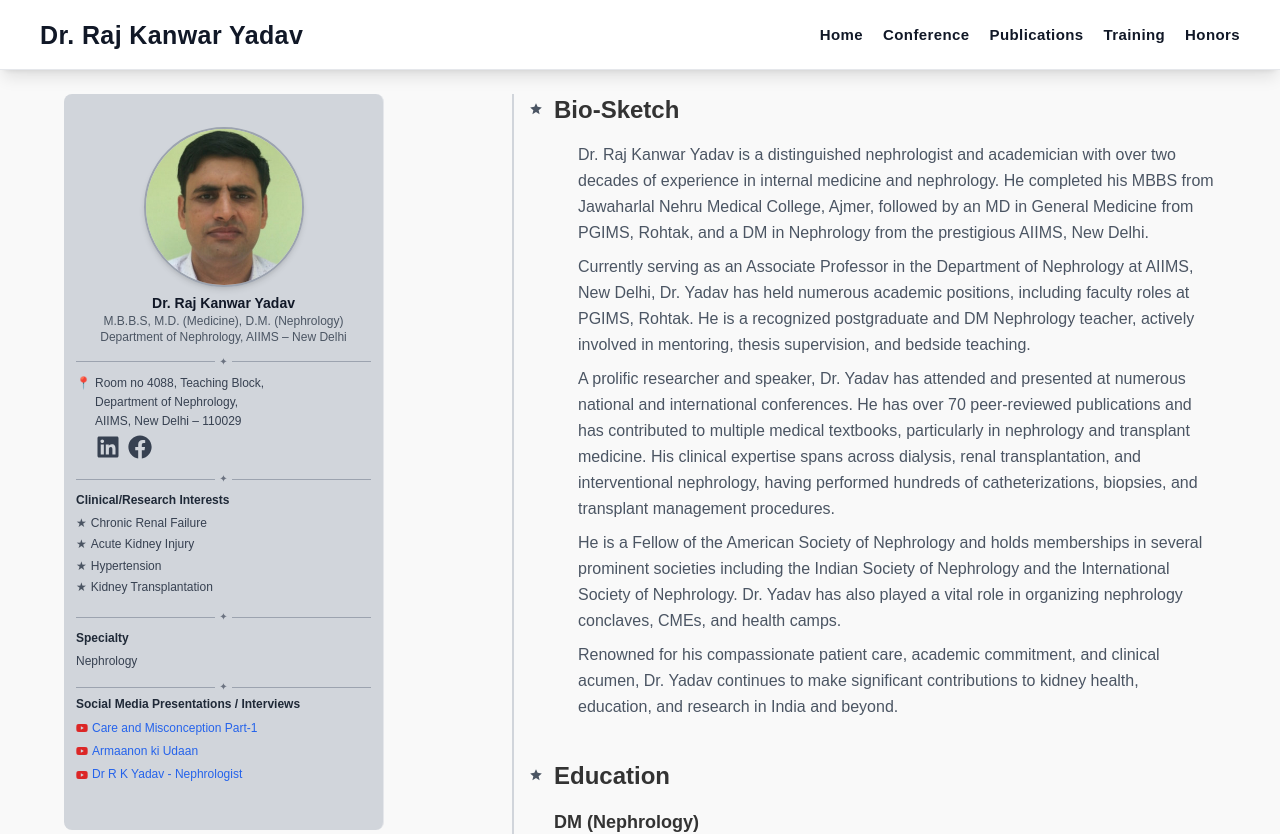
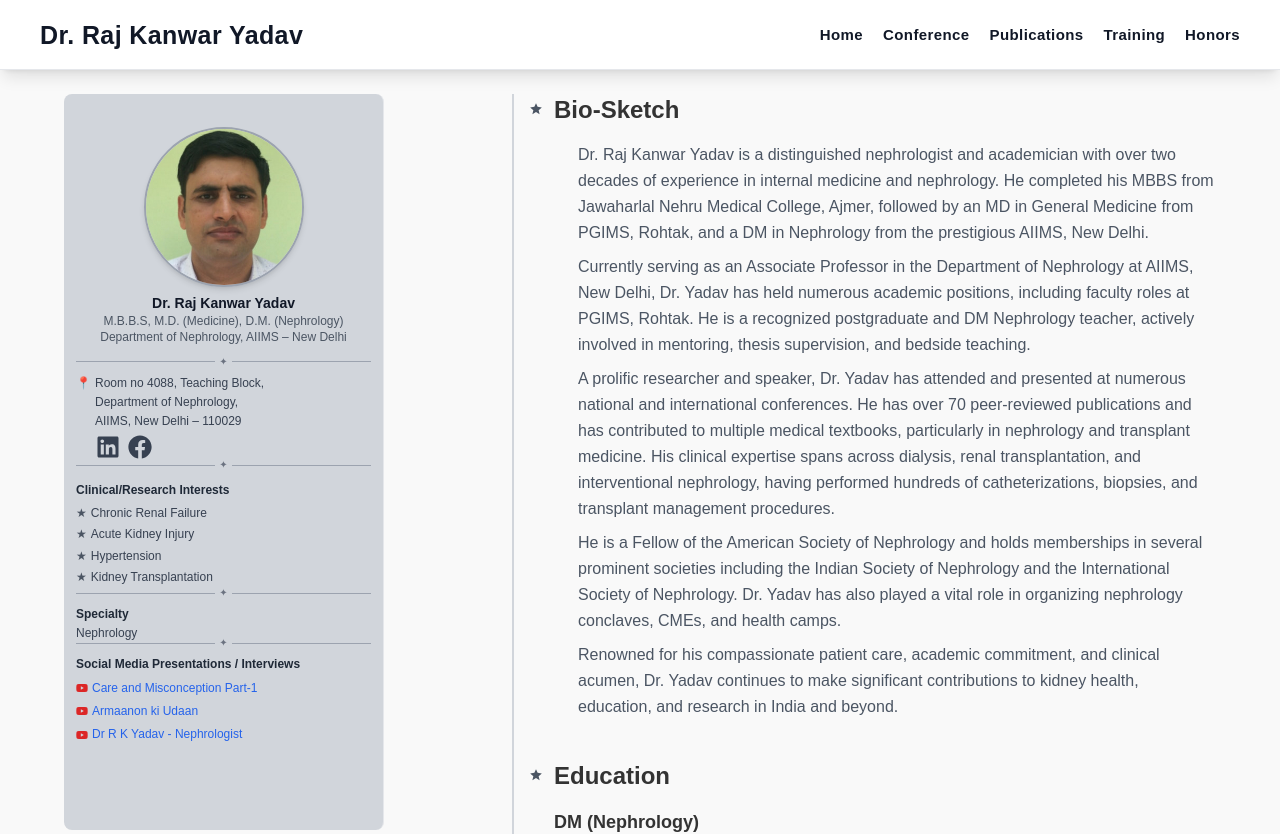
Before and after one commit to vignesh-vc/rajkanwar.yadav-2, a React (Create React App) app: page / in a window 1280 px wide. Shown: the top 834 px of the page. Built offline with nearby package versions, Linux system fonts and the light colour scheme.

Commit message:
update style

```diff
--- a/src/pages/About.js
+++ b/src/pages/About.js
@@ -363,7 +363,7 @@ const About = () => {
               </span>
             </div>
 
-            <ul className="flex items-start gap-2 pl-5">
+            <ul className="flex items-start  gap-2 pl-5">
               {socialLinks.map((link, idx) => (
                 <li key={idx}>
                   <a
@@ -380,7 +380,7 @@ const About = () => {
           </section>
 
           {/* Divider */}
-          <div className="flex items-center w-full my-1">
+          <div className="flex items-center w-full mt-[-10px] my-2">
             <hr className="flex-grow border-t border-gray-400" />
             <span className="px-1 text-gray-500 text-[10px]">✦</span>
             <hr className="flex-grow border-t border-gray-400" />
@@ -391,7 +391,7 @@ const About = () => {
             <h3 className="font-bold text-gray-800 mb-1">Clinical/Research Interests</h3>
             <ul className="space-y-0.5">
               {researchInterests.map((item, idx) => (
-                <li key={idx} className="flex items-center gap-1">
+                <li key={idx} className="flex items-center  gap-1">
                   <span className="text-gray-600">★</span>
                   <span className="text-gray-700">{item}</span>
                 </li>
@@ -400,20 +400,20 @@ const About = () => {
           </section>
 
           {/* Divider */}
-          <div className="flex items-center w-full my-1">
+          <div className="flex items-center w-full  mt-[-10px] my-1">
             <hr className="flex-grow border-t border-gray-400" />
             <span className="px-1 text-gray-500 text-[10px]">✦</span>
             <hr className="flex-grow border-t border-gray-400" />
           </div>
 
           {/* Specialty */}
-          <section className="w-full text-[12px] mb-2">
-            <h3 className="font-bold text-gray-800 mb-1">Specialty</h3>
+          <section className="w-full text-[12px] mb-0">
+            <h3 className="font-bold text-gray-800 mb-0">Specialty</h3>
             <p className="text-gray-700">{specialty}</p>
           </section>
 
           {/* Divider */}
-          <div className="flex items-center w-full mb-[-5px">
+          <div className="flex items-center w-full  mt-[-8px] my-1">
             <hr className="flex-grow border-t border-gray-400" />
             <span className="px-1 text-gray-500 text-[10px]">✦</span>
             <hr className="flex-grow border-t border-gray-400" />
```
